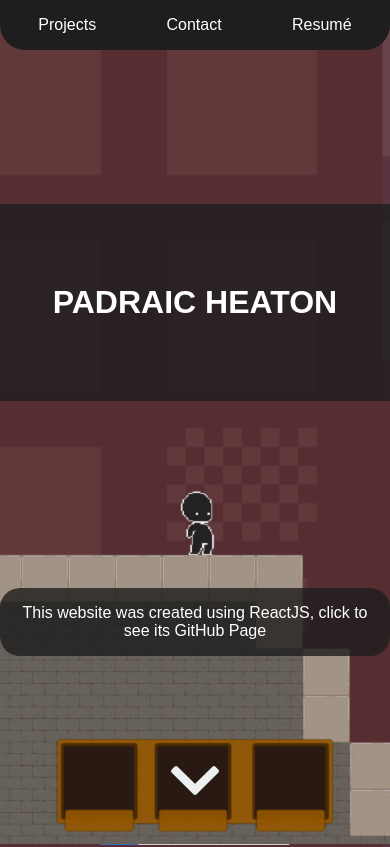
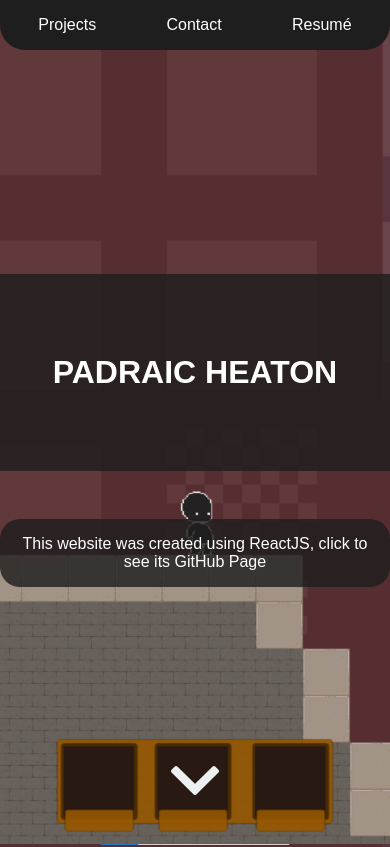
Before and after one commit to padraicheaton/portfolio, a React (Create React App) app: page / in a window 390 px wide. Shown: the top 847 px of the page. Built offline with nearby package versions, Linux system fonts and the light colour scheme.

Commit message:
Deployed from a local Upload script

```diff
--- a/src/App.css
+++ b/src/App.css
@@ -137,7 +137,7 @@
   }
 
   .welcome {
-    justify-content: space-evenly;
+    justify-content: center;
   }
 
   .title {
@@ -159,6 +159,7 @@
 
   .note {
     animation: fadein 3s ease-in-out;
+    margin-top: 3em;
     padding: 1em;
   }
 
```
